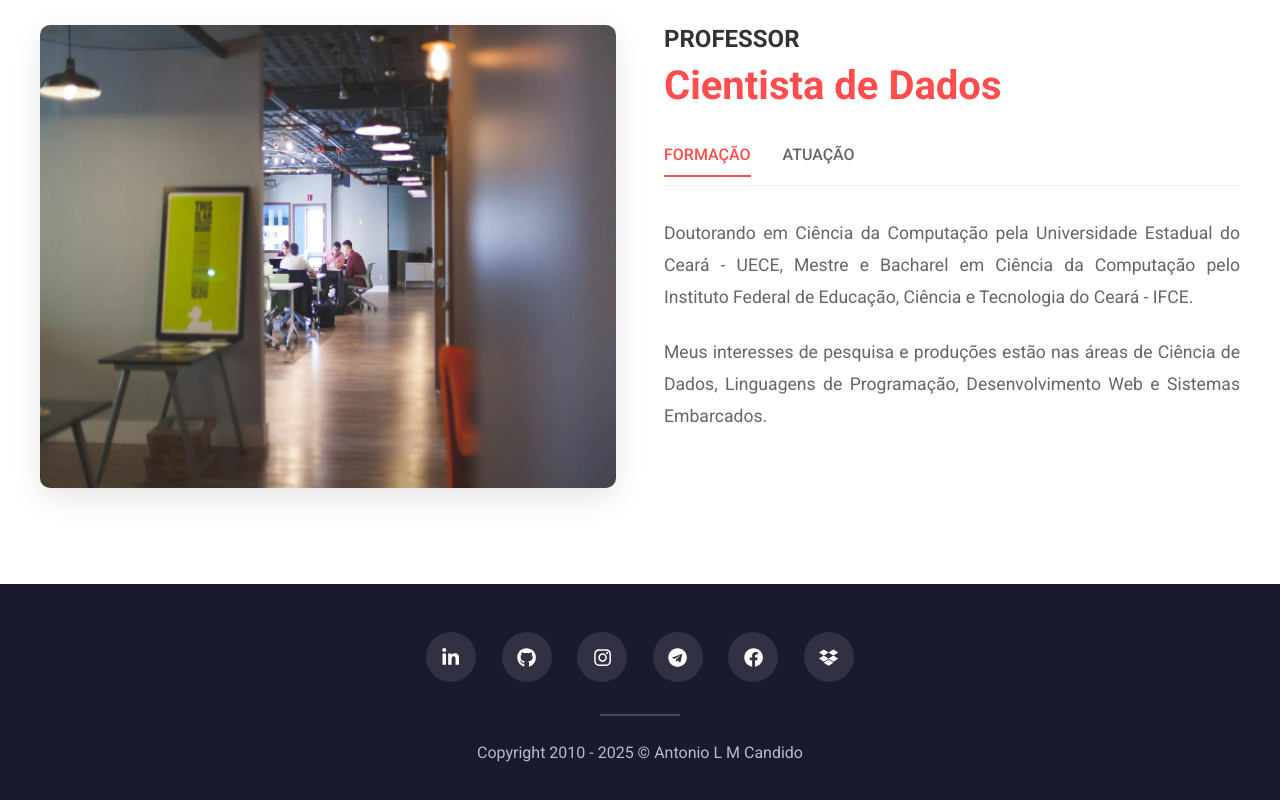
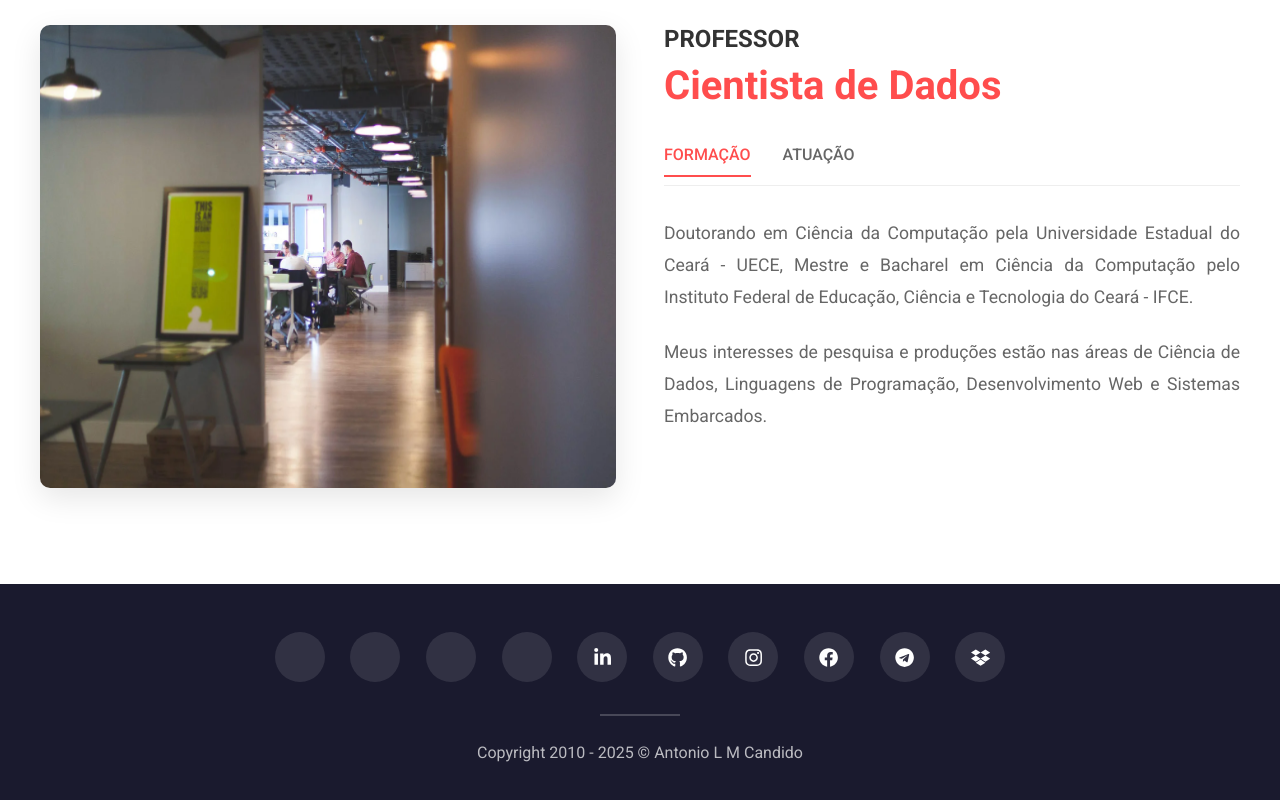
Before and after one commit to antoniolmcandido/antoniolmcandido, a React (Vite) app: page / in a window 1280 px wide. Shown: the part 2173-2973 px from the top of the page. Built offline with nearby package versions, Linux system fonts and the light colour scheme; some icons are missing.

Commit message:
:sparkles: feat: novos ícones no rodapé

```diff
--- a/package.json
+++ b/package.json
@@ -14,6 +14,7 @@
     "deploy": "gh-pages -d dist"
   },
   "dependencies": {
+    "academicons": "^1.9.5",
     "framer-motion": "^10.16.4",
     "react": "^18.2.0",
     "react-dom": "^18.2.0",
--- a/src/components/Footer/index.jsx
+++ b/src/components/Footer/index.jsx
@@ -2,6 +2,7 @@ import React from 'react';
 import { motion } from 'framer-motion';
 import styled from 'styled-components';
 import { FaLinkedinIn, FaGithub, FaInstagram, FaTelegram, FaFacebook, FaDropbox } from 'react-icons/fa';
+import 'academicons/css/academicons.min.css'
 
 const FooterSection = styled.footer`
   padding: 3rem 2rem;
@@ -60,12 +61,16 @@ const Copyright = styled.p`
 
 const Footer = () => {
   const socialLinks = [
-    { id: 1, icon: <FaLinkedinIn />, url: 'https://linkedin.com/in/antoniolmcandido', delay: 0.9 },
-    { id: 2, icon: <FaGithub />, url: 'https://github.com/antoniolmcandido', delay: 0.9 },
-    { id: 3, icon: <FaInstagram />, url: 'https://instagram.com/antoniolmcandido', delay: 0.6 },
-    { id: 4, icon: <FaTelegram />, url: 'https://t.me/antoniolmcandido', delay: 0.9 },
-    { id: 5, icon: <FaFacebook />, url: 'https://facebook.com/antoniolmcandido', delay: 0.3 },
-    { id: 6, icon: <FaDropbox />, url: 'https://bit.ly/antoniolmcandidobox', delay: 0.9 }
+    { id: 1, icon: <i className="ai ai-lattes" />, url: 'https://lattes.cnpq.br/1979480990064707', delay: 0.9 },
+    { id: 2, icon: <i className="ai ai-google-scholar" />, url: 'https://scholar.google.com.br/citations?user=5Hg2Z44AAAAJ&hl', delay: 0.9 },
+    { id: 3, icon: <i className="ai ai-orcid" />, url: 'https://orcid.org/0000-0001-5839-0273', delay: 0.9 },
+    { id: 4, icon: <i className="ai ai-arxiv" />, url: 'https://arxiv.org/search/cs?searchtype=author&query=Candido,+A+L+M', delay: 0.9 },
+    { id: 5, icon: <FaLinkedinIn />, url: 'https://linkedin.com/in/antoniolmcandido', delay: 0.9 },
+    { id: 6, icon: <FaGithub />, url: 'https://github.com/antoniolmcandido', delay: 0.9 },
+    { id: 7, icon: <FaInstagram />, url: 'https://instagram.com/antoniolmcandido', delay: 0.9 },
+    { id: 8, icon: <FaFacebook />, url: 'https://facebook.com/antoniolmcandido', delay: 0.9 },
+    { id: 9, icon: <FaTelegram />, url: 'https://t.me/antoniolmcandido', delay: 0.9 },
+    { id: 10, icon: <FaDropbox />, url: 'https://bit.ly/antoniolmcandidobox', delay: 0.9 },
   ];
 
   const containerVariants = {
```
Also changed, not shown: 1 other file (tests, documents, lock files or other folders).
